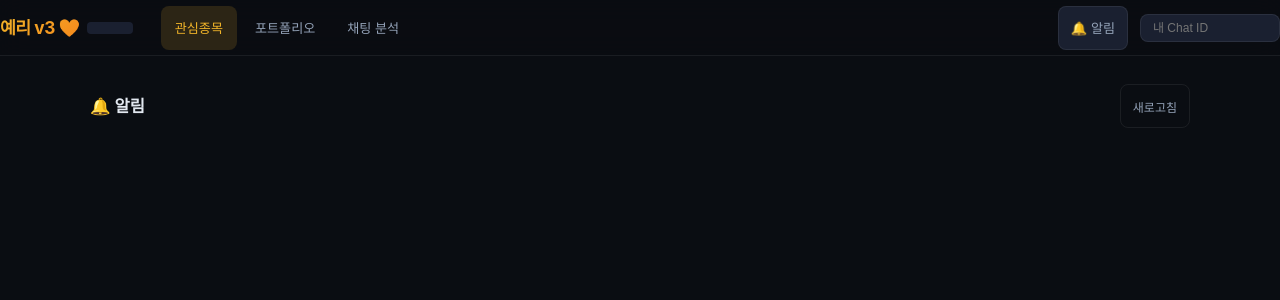
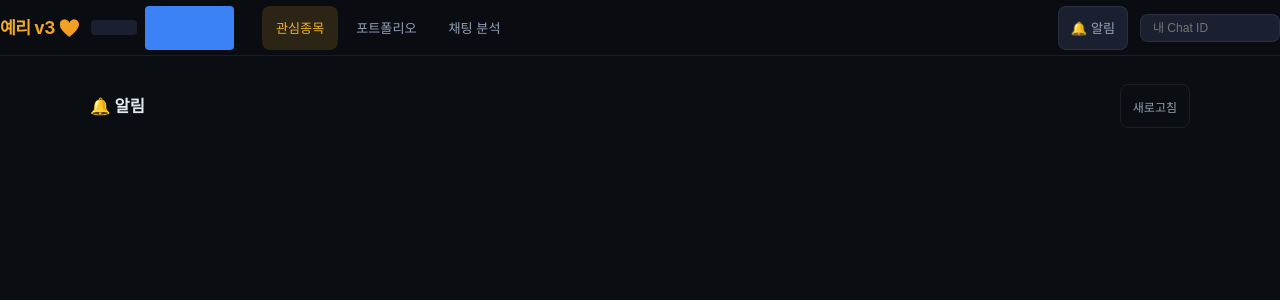
Before and after one commit to baegjonghyeon291-lab/yeri-project, a React (Vite) app in the folder yeri-webapp/: page / in a window 1280 px wide. Shown: the top 300 px of the page. Built offline with nearby package versions, Linux system fonts and the light colour scheme; a web font is replaced by a local one.

Commit message:
feat(ui): add manual update button and format edit alerts

```diff
--- a/yeri-webapp/src/App.jsx
+++ b/yeri-webapp/src/App.jsx
@@ -532,6 +532,7 @@ function PortfolioPage({ userId }) {
       })
       closeModal()
       fetchPortfolio()
+      alert('✅ 종목 등록이 성공적으로 완료되었습니다.')
     } catch (e) { setError(e.message) }
   }
 
@@ -556,6 +557,7 @@ function PortfolioPage({ userId }) {
       })
       closeModal()
       fetchPortfolio()
+      alert('✅ 포트폴리오 종목 업데이트(수정)가 반영되었습니다.')
     } catch (e) { setError(e.message) }
   }
 
@@ -570,6 +572,7 @@ function PortfolioPage({ userId }) {
       })
       setMenuOpen(null)
       fetchPortfolio()
+      alert('✅ 해당 종목이 포트폴리오에서 삭제되었습니다.')
     } catch (e) { setError(e.message) }
   }
 
@@ -1074,24 +1077,21 @@ export default function App() {
   const [chatId, setChatId] = useState(() => localStorage.getItem('yeri_chatId') || '')
   const [alertCount, setAlertCount] = useState(0)
 
-  // 앱 (원격) 업데이트 감지 상태
-  const [updateAvailable, setUpdateAvailable] = useState(false)
-
-  // 배포 버전 주기적 확인 (15초 간격)
-  useEffect(() => {
-    if (BUILD_HASH === 'dev') return // 로컬 환경은 제외
-    const checkVersion = async () => {
-      try {
-        const res = await fetch(`${API_BASE}/version`)
-        const data = await res.json()
-        if (data.commitHash && data.commitHash !== 'unknown' && data.commitHash !== BUILD_HASH) {
-          setUpdateAvailable(true)
-        }
-      } catch (e) { /* ignore */ }
+  // 앱 (원격) 업데이트 수동 확인 기능
+  async function handleCheckUpdate() {
+    try {
+      const res = await fetch(`${API_BASE}/version`)
+      const data = await res.json()
+      if (data.commitHash && data.commitHash !== 'unknown' && data.commitHash !== BUILD_HASH) {
+        alert('🚀 새로운 업데이트 버전이 발견되었습니다!\n확인을 누르시면 최신 버전으로 새로고침됩니다.')
+        window.location.reload(true)
+      } else {
+        alert('✅ 이미 최신 버전이 성공적으로 반영되어 있습니다!\n(정상적으로 업데이트가 완료된 상태입니다)')
+      }
+    } catch (e) {
+      alert('⚠️ 서버와 연결을 확인할 수 없습니다. 잠시 후 다시 시도해주세요.')
     }
-    const interval = setInterval(checkVersion, 15000)
-    return () => clearInterval(interval)
-  }, [])
+  }
 
   function handleChatIdChange(v) {
     setChatId(v)
@@ -1102,7 +1102,13 @@ export default function App() {
     <div className="app">
       {/* 탑바 */}
       <header className="topbar">
-        <span className="topbar-logo">예리 v3 💛 <span className="build-tag">build:{BUILD_HASH}</span></span>
+        <span className="topbar-logo" style={{ display: 'flex', alignItems: 'center', gap: '8px' }}>
+          예리 v3 💛
+          <span className="build-tag">build:{BUILD_HASH}</span>
+          <button className="manual-update-btn" onClick={handleCheckUpdate} style={{ padding: '2px 6px', fontSize: '0.7rem', background: 'var(--blue)', color: 'white', border: 'none', borderRadius: '4px', cursor: 'pointer' }}>
+            🔄 업데이트 확인
+          </button>
+        </span>
         <nav className="topbar-nav">
           <button className={page === 'watchlist' ? 'active' : ''} onClick={() => setPage('watchlist')}>
             관심종목
@@ -1126,13 +1132,6 @@ export default function App() {
         </div>
       </header>
 
-      {/* 새 버전 업데이트 배너 */}
-      {updateAvailable && (
-        <div className="update-banner" onClick={() => window.location.reload(true)}>
-          🚀 새로운 버전의 예리가 배포되었습니다. 화면을 눌러 새로고침 하세요!
-        </div>
-      )}
-
       {/* 페이지 */}
       {page === 'watchlist' && (
         <WatchlistPage chatId={chatId} onBadgeCountChange={setAlertCount} onGoPortfolio={() => setPage('portfolio')} />
```
